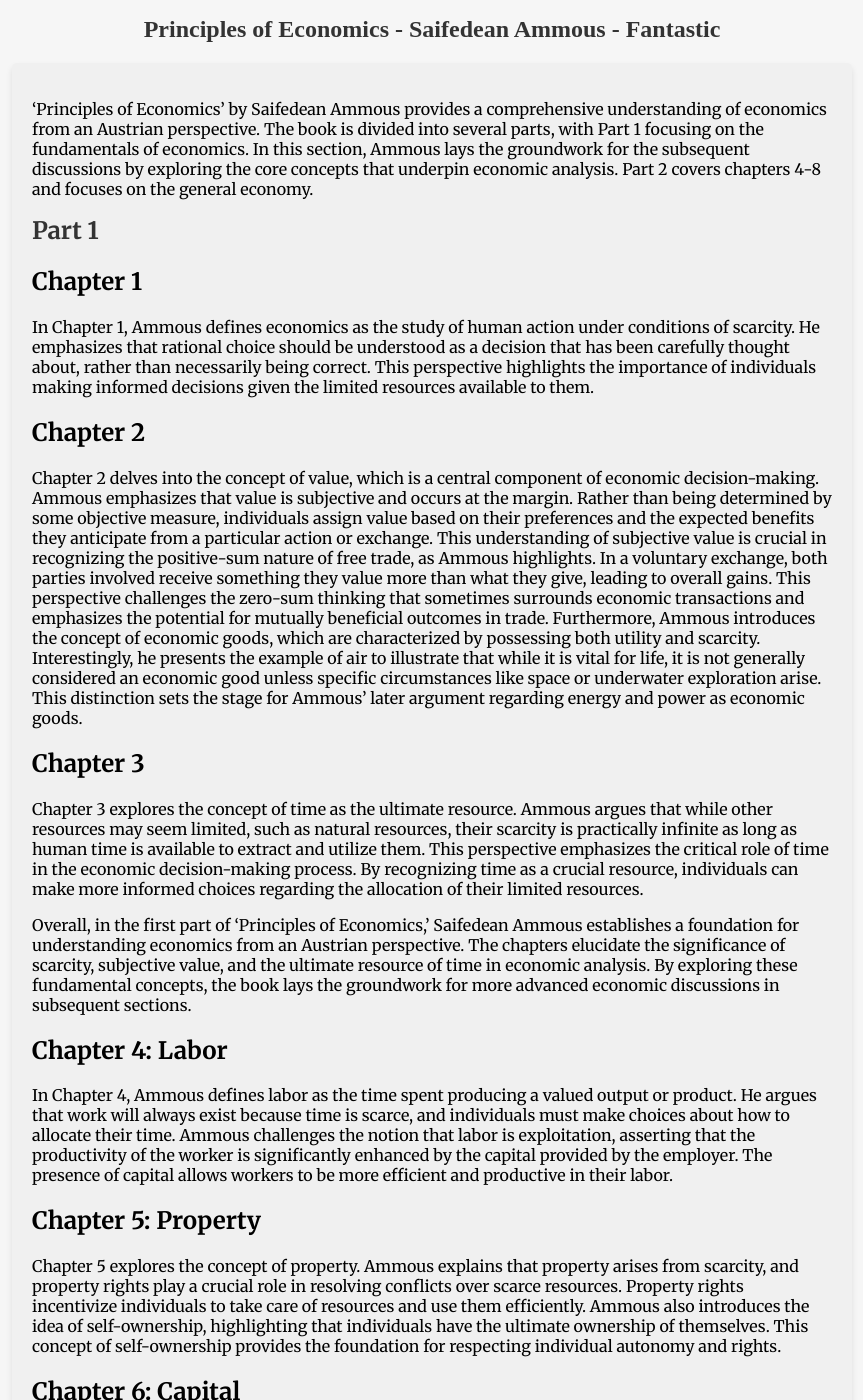
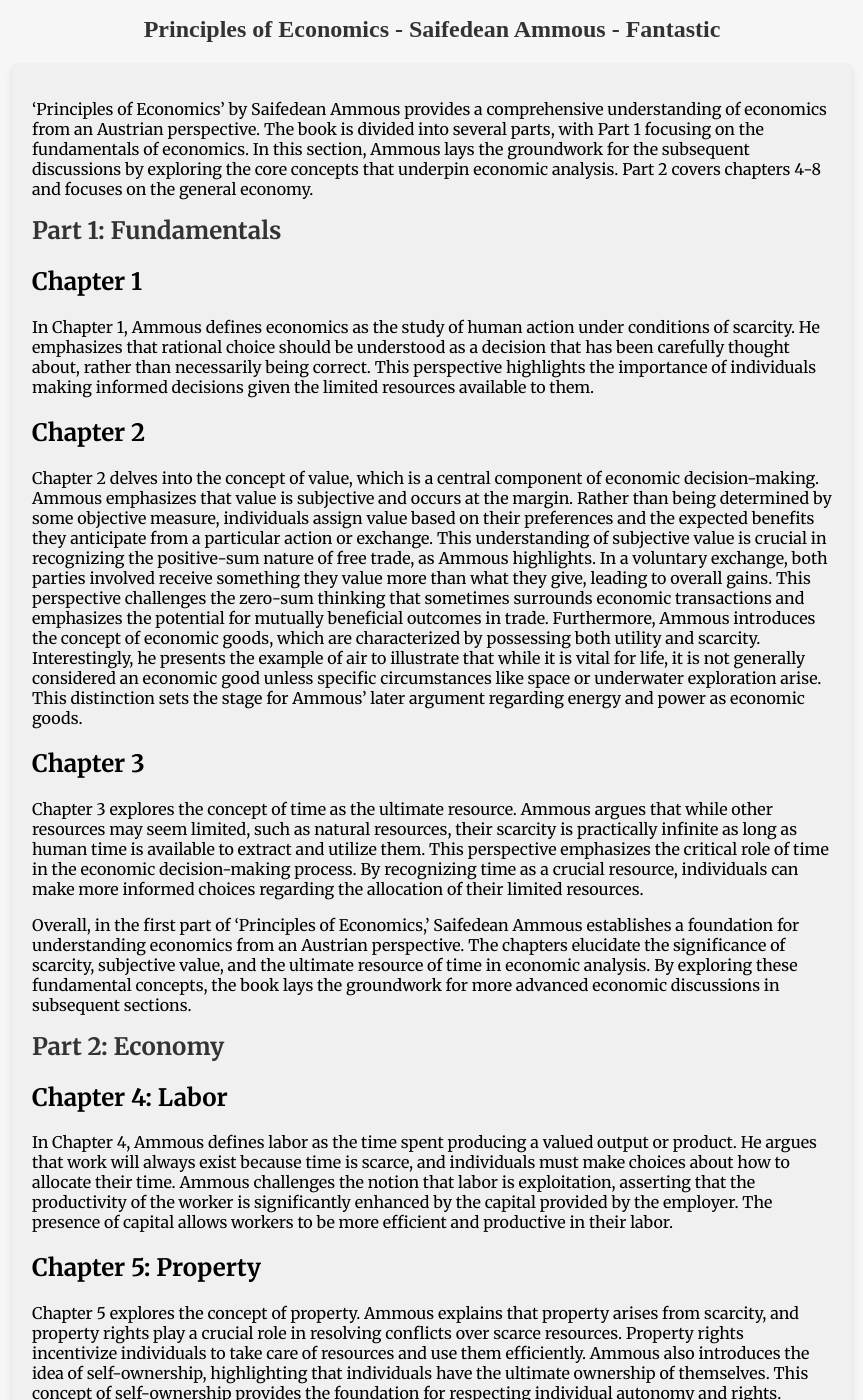
Before and after one commit to Kortelange/webpage, a Jekyll site: the page built from _books/principles_of_economics.md, in a window 1280 px wide and 1400 px high. Shown: the whole window, without its empty margins (208-1071 px from the left). Built offline with Jekyll 4.4.1, drawn with Linux system fonts in a browser that asks for light colours; some of the changed text lies outside the part shown.

Commit message:
Add parts

```diff
--- a/_books/principles_of_economics.md
+++ b/_books/principles_of_economics.md
@@ -10,7 +10,7 @@ long_review: true
 'Principles of Economics' by Saifedean Ammous provides a comprehensive understanding of economics from an Austrian perspective. The book is divided into several parts, with Part 1 focusing on the fundamentals of economics. In this section, Ammous lays the groundwork for the subsequent discussions by exploring the core concepts that underpin economic analysis. Part 2 covers chapters 4-8 and focuses on the general economy.
 
 
-# Part 1
+# Part 1: Fundamentals
 
 ## Chapter 1
 
@@ -26,6 +26,7 @@ Chapter 3 explores the concept of time as the ultimate resource. Ammous argues t
 
 Overall, in the first part of 'Principles of Economics,' Saifedean Ammous establishes a foundation for understanding economics from an Austrian perspective. The chapters elucidate the significance of scarcity, subjective value, and the ultimate resource of time in economic analysis. By exploring these fundamental concepts, the book lays the groundwork for more advanced economic discussions in subsequent sections.
 
+# Part 2: Economy
 
 ## Chapter 4: Labor
 
@@ -66,6 +67,8 @@ Moreover, Ammous criticizes the effectiveness of patent laws, highlighting that
 Chapter 8 investigates the economics of energy. Ammous presents the argument that while energy itself may be abundant, the true economic good lies in the delivery of power on demand.
 
 He demonstrates the direct link between low energy use and poverty, emphasizing that having more energy provides freedom by enabling output far beyond what individuals can produce directly. Ammous also raises concerns about recent attempts to move away from hydrocarbons, as he suggests that such transitions have resulted in less reliable power grids, making power delivery more challenging to manage.
+
+# Part 3: The Market Order
 
 ## Chapter 9: Trade
 
@@ -112,6 +115,8 @@ As a side note, a similar argument could likely be made regarding other politica
 Chapter 12 delves into the concept of capitalism. Ammous asserts that the litmus test for capitalism is the presence of a free market for capital, commonly represented by the stock market.
 
 Ammous portrays capitalism as entrepreneurial, rather than managerial, arguing that owners of capital are best placed to assess costs and benefits. This perspective then segues into a discussion on the "economic calculation problem". Ammous explains that if one entity owns all capital, it loses price as a signal, hence disrupting the mechanism of efficient allocation.
+
+# Part 4: Monetary Economics
 
 ## Chapter 13: Time Preference
 
@@ -165,6 +170,8 @@ The same scenario plays out with respect to interest rates. The issuance of fidu
 
 Ammous argues that under a free market in money, institutions that issue fiduciary media will regularly crash until the surviving institutions act in a more responsible manner. However, with government fiat and bailouts, this is no longer the case. This situation enriches the issuers of fiduciary media at the expense of savers. It's analogous to a king reducing the metal content in coins to issue more, thereby enriching himself at the expense of his subjects.
 
+# Part 5: Civilization
+
 ## Chapter 16: Violence
 
 Chapter 16 starts by introducing the "non-aggression principle," which posits that violence is only justifiable when used in self-defense.
```
